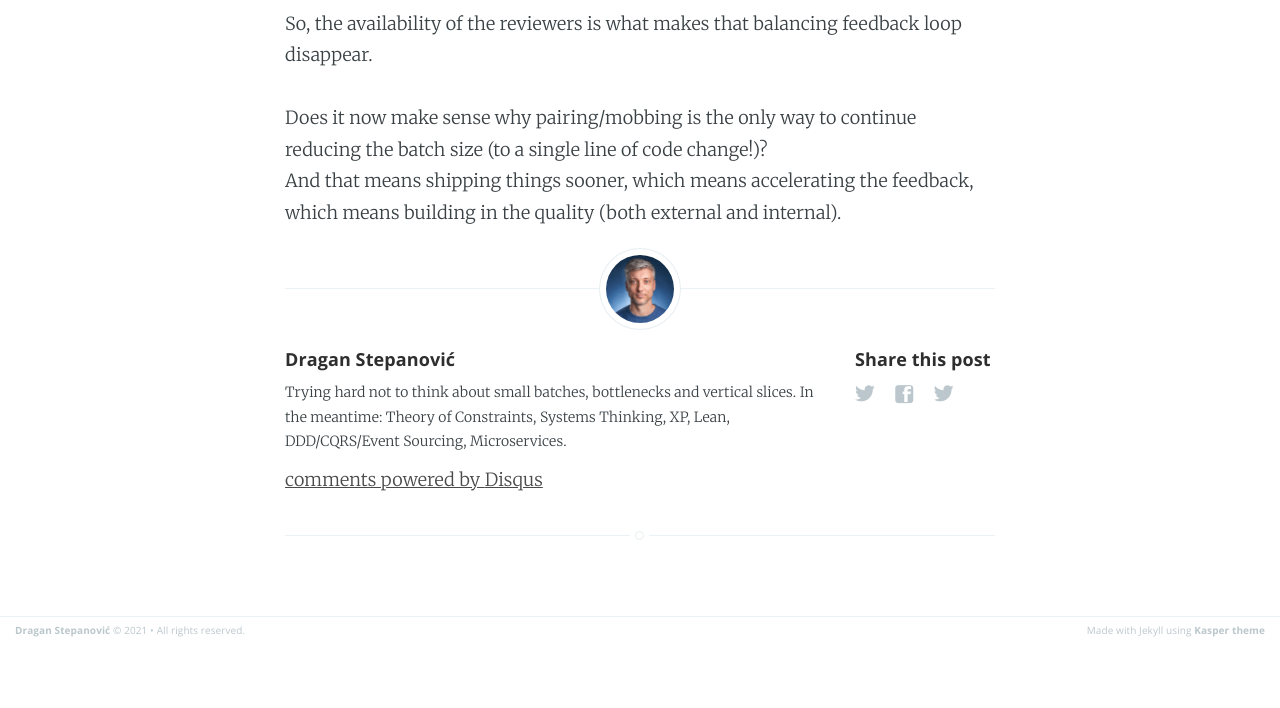
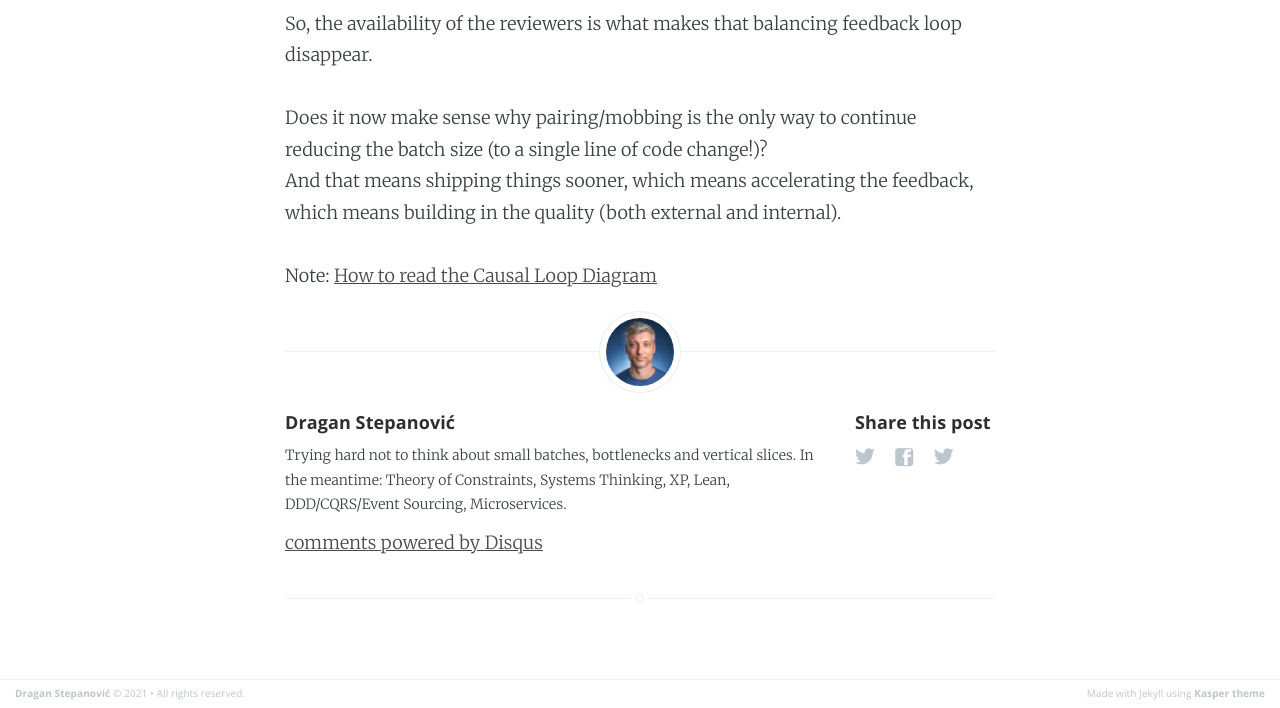
Before and after one commit to dragan-stepanovic/dragan-stepanovic.github.io, a Jekyll site: the page built from _posts/2020-11-16-pr-size-cannot-be-reduced.md, in a window 1280 px wide and 900 px high, scrolled down 1765 px, cut to the strip 192-900 px from the top of the window. Built offline with Jekyll 4.4.1, drawn with Linux system fonts in a browser that asks for light colours; our own code applies the rules of GitHub Pages for plain Markdown files; comment, search, counter and statistics services are not loaded; before the commit the page ends 2602 px from its top, so only the background shows below that.

Commit message:
Update 2020-11-16-pr-size-cannot-be-reduced.md

```diff
--- a/_posts/2020-11-16-pr-size-cannot-be-reduced.md
+++ b/_posts/2020-11-16-pr-size-cannot-be-reduced.md
@@ -22,3 +22,5 @@ So, the availability of the reviewers is what makes that balancing feedback loop
 
 Does it now make sense why pairing/mobbing is the only way to continue reducing the batch size (to a single line of code change!)?
 And that means shipping things sooner, which means accelerating the feedback, which means building in the quality (both external and internal).
+
+Note: [How to read the Causal Loop Diagram](https://en.wikipedia.org/wiki/Causal_loop_diagram)
```
